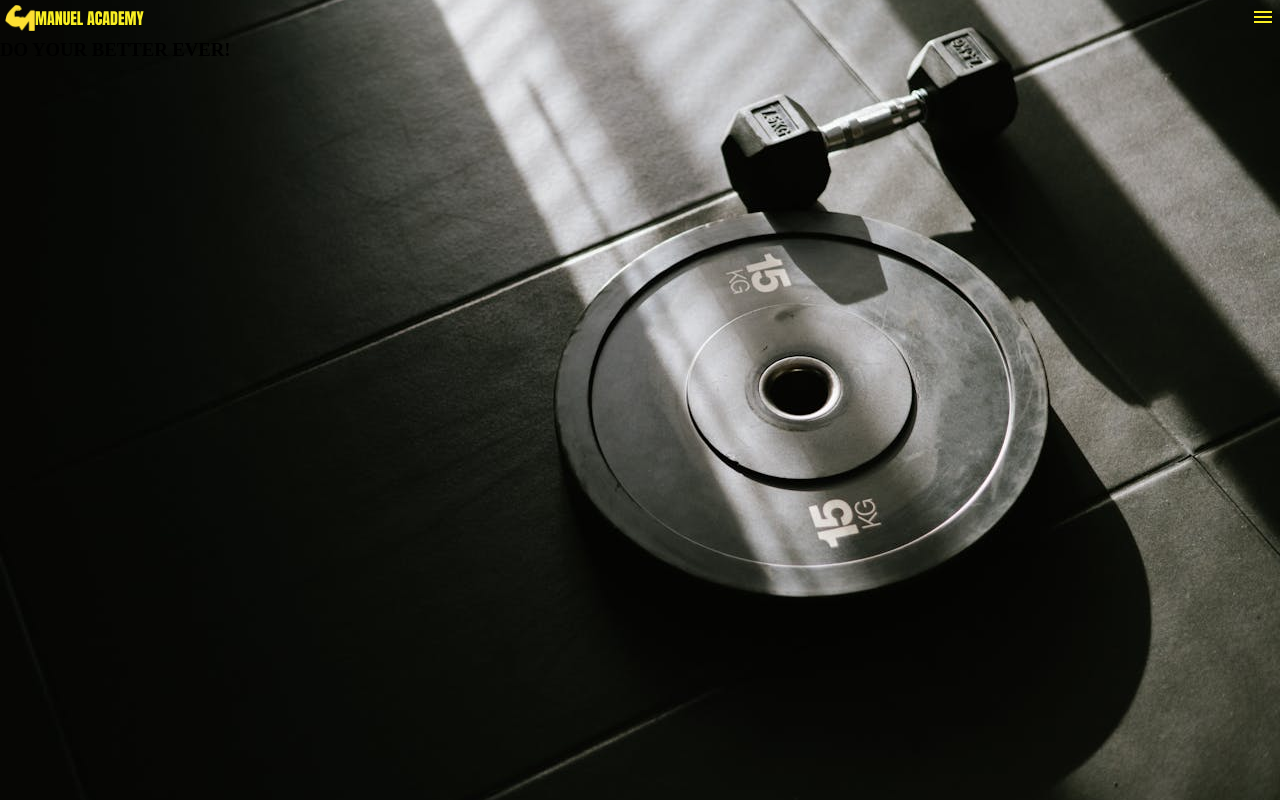
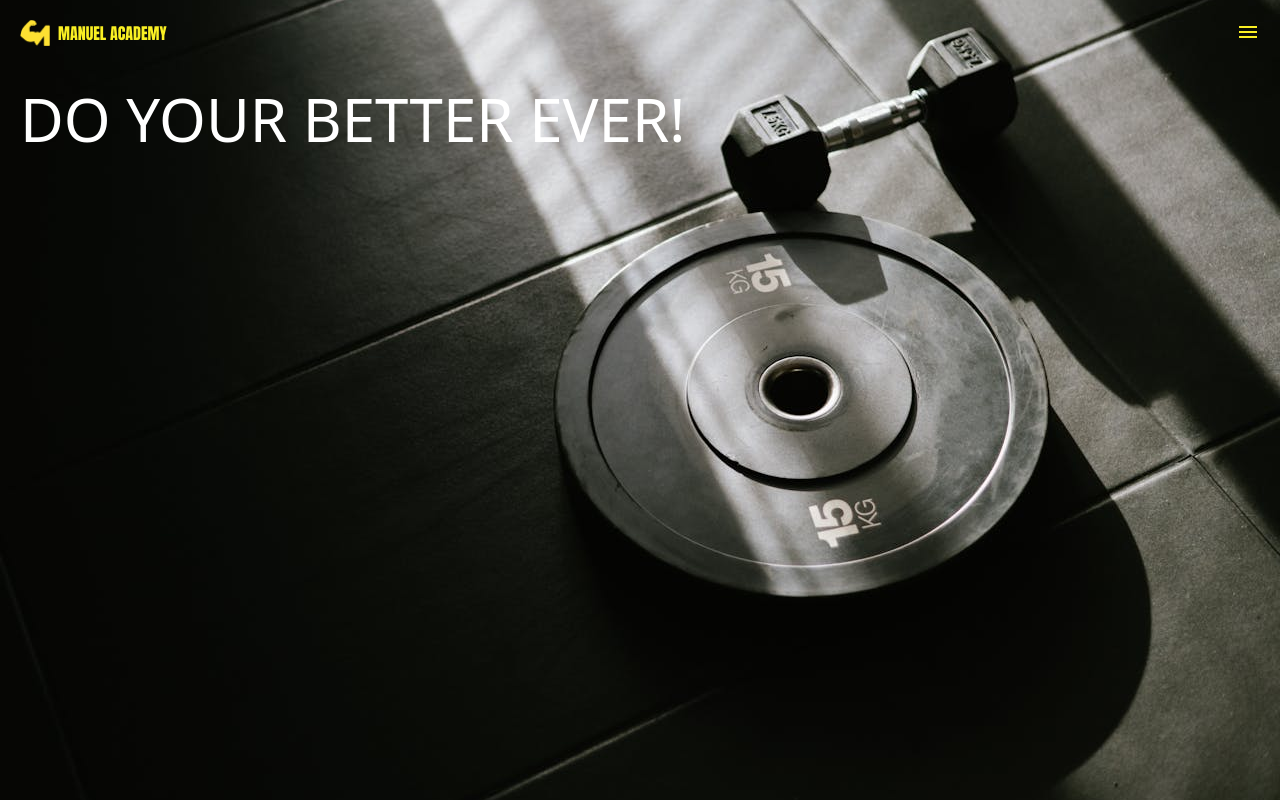
Before and after one commit to nsukadomingos/manuel-academy, a website: page src/index.html in a window 1280 px wide. Drawn offline with nearby package versions, Linux system fonts and the light colour scheme; a web font is replaced by a local one.

Commit message:
Problema do Tailwind Resolvido

```diff
--- a/src/index.html
+++ b/src/index.html
@@ -19,17 +19,17 @@
             <header>
                 <menu class="p-5 justify-between flex">
                     <ul id="ul-menu">
-                        <li class="flex items-center gap-5">
+                        <li class="flex items-center gap-2">
                             <img src="imgs/logo-full-inter.png" alt="" class="w-[30px] h-auto">
-                            <span class=" uppercase text-5xl   ">Manuel Academy</span>
+                            <span class="uppercase text-base">Manuel Academy</span>
                         </li>
                     </ul>
                     <ul>
                         <li><span class="material-symbols-outlined" id="menu-icon">menu</span></li>
                     </ul>
                 </menu>
-                <menu id="menu-list" class="hidden flex  justify-center ">
-                    <ul class="w-[calc(100vw-40px)] flex flex-col wrap gap-3 p-5 content-right bg-[#00000067] rounded-lg my-8">
+                <menu id="menu-list" class="hidden flex  justify-center">
+                    <ul class="w-[calc(100vw-40px)] flex flex-col wrap gap-3 p-5 content-right bg-[#00000067] rounded-lg">
                         <li>Teste 1</li>
                         <li>Teste 1</li>
                         <li>Teste 1</li>
@@ -38,8 +38,8 @@
                     </ul>
                 </menu>
             </header>
-            <article>
-                <h1 class="uppercase center text-white text-anton ">do your better ever!</h1>
+            <article class="p-5">
+                <h1 class="uppercase center text-white text-anton text-6xl">do your better ever!</h1>
             </article>
         </section>
     </main>
--- a/src/input.css
+++ b/src/input.css
@@ -1,6 +1,6 @@
-@tailwind base;
-@tailwind components;
+
 @tailwind utilities;
+@import "tailwindcss";
 @import url('https://fonts.googleapis.com/css2?family=Anton&family=Host+Grotesk:ital,wght@0,300..800;1,300..800&display=swap');
 
 * {
@@ -17,7 +17,6 @@
 
 li {
     text-align: center;
-    padding: 5px;
     font-family: var(--font-anton);
 }
 
```
Also changed, not shown: src/output.css.
